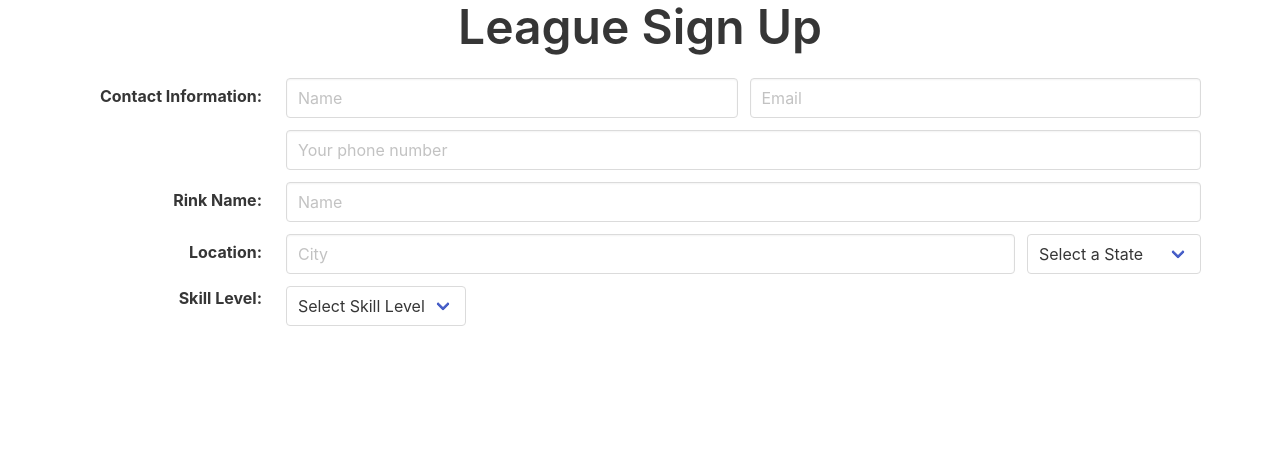
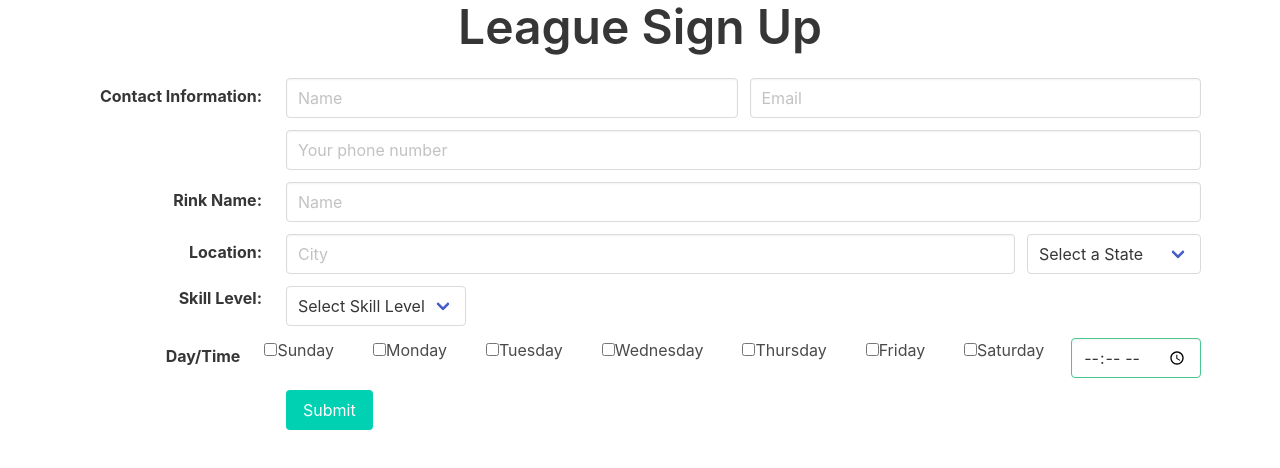
Before and after one commit to karenastell/hockey911, a React (Create React App) app in the folder client/: page /league-sign-up in a window 1280 px wide. Shown: the top 468 px of the page. Built offline with nearby package versions, Linux system fonts and the light colour scheme; no server answers.

Commit message:
functioning league sign up page

```diff
--- a/client/src/components/Contact.js
+++ b/client/src/components/Contact.js
@@ -39,7 +39,7 @@ export default function Contact(props) {
             <div className='field has-addons'>
               <p className='control is-expanded'>
                 <input
-                  onChange={props.handleInputChange}
+                  onChange={props.handleContactInputChange}
                   name='phone'
                   className='input'
                   type='tel'
--- /dev/null
+++ b/client/src/components/DateTime.js
@@ -0,0 +1,18 @@
+import React from 'react';
+import Day from './Day';
+
+export default function DateTime(props) {
+  return (
+    <div className='field is-horizontal'>
+      <div className='field-label is-normal'>
+        <label className='label'>Day/Time</label>
+      </div>
+      <Day handleCheckboxes={props.handleCheckboxes} />
+      <div className='field'>
+        <p className='control is-expanded'>
+          <input className='input is-success' name='time' type='time' onChange={props.handleTimeInputChange} />
+        </p>
+      </div>
+    </div>
+  );
+}
--- /dev/null
+++ b/client/src/components/Day.js
@@ -0,0 +1,92 @@
+import React from 'react';
+
+export default function Day(props) {
+  return (
+    <div className='field-body'>
+      <div className='field'>
+        <div className='control'>
+          <label className='checkbox'>
+            <input
+              onChange={props.handleCheckboxes}
+              value='Sunday'
+              type='checkbox'
+            />
+            Sunday
+          </label>
+        </div>
+      </div>
+      <div className='field'>
+        <div className='control'>
+          <label className='checkbox'>
+            <input
+              onChange={props.handleCheckboxes}
+              value='Monday'
+              type='checkbox'
+            />
+            Monday
+          </label>
+        </div>
+      </div>
+      <div className='field'>
+        <div className='control'>
+          <label className='checkbox'>
+            <input
+              onChange={props.handleCheckboxes}
+              value='Tuesday'
+              type='checkbox'
+            />
+            Tuesday
+          </label>
+        </div>
+      </div>
+      <div className='field'>
+        <div className='control'>
+          <label className='checkbox'>
+            <input
+              onChange={props.handleCheckboxes}
+              value='Wednesday'
+              type='checkbox'
+            />
+            Wednesday
+          </label>
+        </div>
+      </div>
+      <div className='field'>
+        <div className='control'>
+          <label className='checkbox'>
+            <input
+              onChange={props.handleCheckboxes}
+              value='Thursday'
+              type='checkbox'
+            />
+            Thursday
+          </label>
+        </div>
+      </div>
+      <div className='field'>
+        <div className='control'>
+          <label className='checkbox'>
+            <input
+              onChange={props.handleCheckboxes}
+              value='Friday'
+              type='checkbox'
+            />
+            Friday
+          </label>
+        </div>
+      </div>
+      <div className='field'>
+        <div className='control'>
+          <label className='checkbox'>
+            <input
+              onChange={props.handleCheckboxes}
+              value='Saturday'
+              type='checkbox'
+            />
+            Saturday
+          </label>
+        </div>
+      </div>
+    </div>
+  );
+}
--- a/client/src/components/Rink.js
+++ b/client/src/components/Rink.js
@@ -2,8 +2,23 @@ import React from 'react'
 
 export default function Rink(props) {
     return (
-        <div>
-
+        <div className='field is-horizontal'>
+        <div className='field-label is-normal'>
+          <label className='label'>Rink Name:</label>
         </div>
+        <div className='field-body'>
+          <div className='field'>
+            <p className='control is-expanded'>
+              <input
+                onChange={props.handleContactInputChange}
+                name='rink'
+                className='input'
+                type='text'
+                placeholder='Name'
+              />
+            </p>
+          </div>
+        </div>
+      </div>
     )
 }
--- a/client/src/components/SkillLevel.js
+++ b/client/src/components/SkillLevel.js
@@ -8,7 +8,7 @@ export default function SkillLevel(props) {
       </div>
       <div className='field-body'>
         <div className='field'>
-          <div className='control'>
+
             <div className='control'>
               <div className='select'>
                 <select
@@ -24,7 +24,7 @@ export default function SkillLevel(props) {
                 </select>
               </div>
             </div>
-          </div>
+
         </div>
       </div>
     </div>
--- a/client/src/pages/LeagueSignUp.js
+++ b/client/src/pages/LeagueSignUp.js
@@ -2,60 +2,82 @@ import React, { useState } from 'react';
 import Location from '../components/Location';
 import Contact from '../components/Contact';
 import SkillLevel from '../components/SkillLevel';
+import Rink from '../components/Rink';
+import DateTime from '../components/DateTime'
 
 export default function LeagueSignUp() {
   const [contact, setContact] = useState({});
   const [skillLevel, setSkillLevel] = useState({});
-  const [dateTime, setDateTime] = useState({});
-  const [location, setLocation] = useState({});
-  const [rink, setRink] = useState({});
+  const [day, setDay] = useState([]);
+  const [time, setTime]=useState({})
 
-  const handleInputChange = (event) => {
+  let leagueInfo = {}
+
+  const handleContactInputChange = (event) => {
     const { name, value } = event.target;
 
     // use brackets to signify the name in the state
     setContact({ ...contact, [name]: value });
   };
 
-//   const handleRinkInputChange = (event) => {
-//     const { name, value } = event.target;
+    const handleSkillInputChange = (event) => {
+      const { name, value } = event.target;
 
-//     // use brackets to signify the name in the state
-//     setRink({ ...rink, [name]: value });
-//   };
+      // use brackets to signify the name in the state
+      setSkillLevel({ ...skillLevel, [name]: value });
+    };
 
-  const handleSkillInputChange = (event) => {
+  const handleTimeInputChange = (event) => {
     const { name, value } = event.target;
 
     // use brackets to signify the name in the state
-    setSkillLevel({ ...skillLevel, [name]: value });
+    setTime({ ...time, [name]: value });
+  };
+
+  const handleCheckboxes = (event) => {
+    const { value } = event.target;
+    if (day.includes(value)) {
+      const newArray = day.filter((day) => day !== value);
+      setDay(newArray);
+    } else {
+      setDay([...day, value]);
+    }
+  };
+
+  const handleSubmit = (event) => {
+    event.preventDefault();
+
+    // make an object with all of the player's information
+    leagueInfo = {
+      contact: contact,
+      skillLevel: skillLevel,
+      day: day,
+      time: time,
+    };
+    console.log(leagueInfo);
   };
 
   return (
     <>
       <h1 className='title is-1 has-text-centered'>League Sign Up</h1>
       <div className='container'>
-        <Contact />
+        <Contact handleContactInputChange={handleContactInputChange} />
+        <Rink handleContactInputChange={handleContactInputChange} />
+        <Location handleContactInputChange={handleContactInputChange} />
+        <SkillLevel handleSkillInputChange={handleSkillInputChange} />
+        <DateTime handleTimeInputChange={handleTimeInputChange} handleCheckboxes={handleCheckboxes}/>
         <div className='field is-horizontal'>
-          <div className='field-label is-normal'>
-            <label className='label'>Rink Name:</label>
-          </div>
+          <div className='field-label'></div>
           <div className='field-body'>
             <div className='field'>
-              <p className='control is-expanded'>
-                <input
-                  onChange={handleInputChange}
-                  name='rink'
-                  className='input'
-                  type='text'
-                  placeholder='Name'
-                />
-              </p>
+              <div className='control'>
+                <button className='button is-primary' onClick={handleSubmit}>
+                  Submit
+                </button>
+              </div>
             </div>
           </div>
         </div>
-        <Location />
-        <SkillLevel />
       </div>
     </>
   );
```
